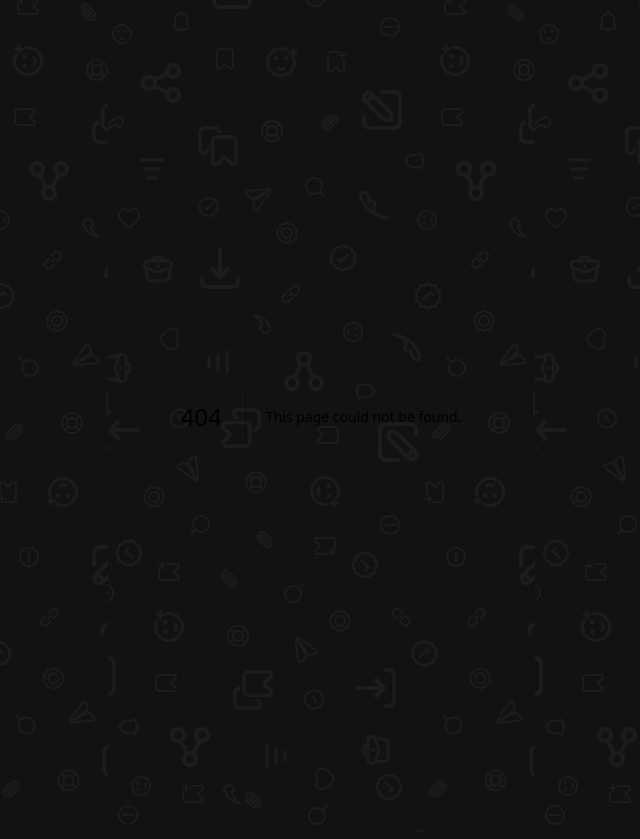
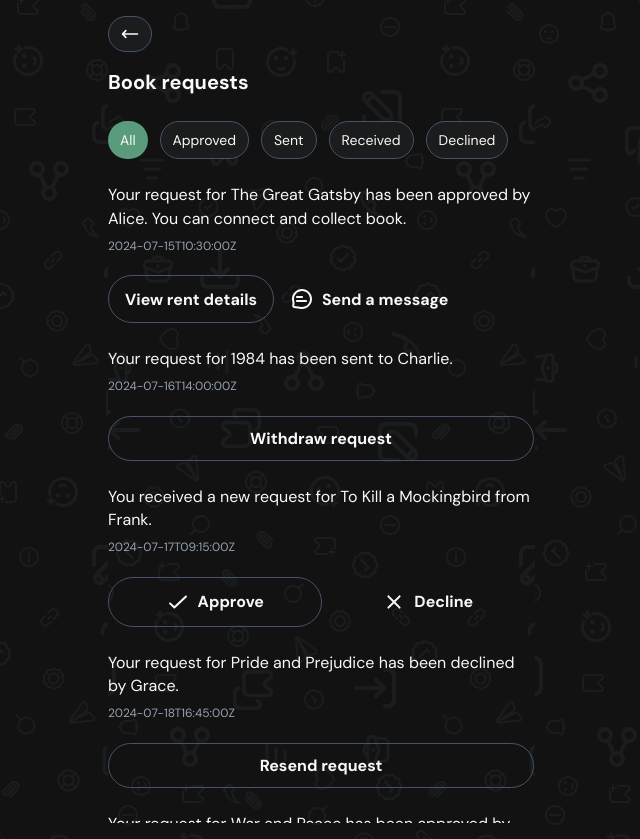
Before and after one commit to Parallax18/bookklub-frontend, a Next.js app: page /book-requests in a window 1280 px wide. Before the commit this address had no page. Shown: the whole page, without its empty margins (319-959 px from the left). Built offline with nearby package versions, Linux system fonts and the light colour scheme.

Commit message:
feat: book requests

```diff
--- a/package.json
+++ b/package.json
@@ -14,6 +14,7 @@
     "@emotion/styled": "^11.11.0",
     "@tanstack/react-query": "^5.28.4",
     "axios": "^1.6.5",
+    "date-fns": "^3.6.0",
     "firebase": "^10.10.0",
     "formik": "^2.4.5",
     "framer-motion": "^11.0.6",
--- a/src/app/(base)/page.tsx
+++ b/src/app/(base)/page.tsx
@@ -15,6 +15,7 @@ import SearchInput from "@/components/general/SearchInput";
 import FullScreenModal from "@/components/general/FullScreenModal";
 
 import BookSearch, { bookSearchFilters } from "@/components/home/BookSearch";
+import PillBar from "@/components/general/PillBar";
 
 export default function Home() {
   const { onOpen, isOpen, onClose } = useDisclosure();
--- a/src/app/(base)/rentals/page.tsx
+++ b/src/app/(base)/rentals/page.tsx
@@ -18,7 +18,7 @@ const RentalsPage = () => {
         >
           Rentals
         </Text>
-        <Link href={""}>
+        <Link href={"/book-requests"}>
           <Text
             color={"grey.400"}
             textDecoration={"underline"}
--- /dev/null
+++ b/src/app/(withoutbottom-nav)/book-requests/page.tsx
@@ -0,0 +1,121 @@
+"use client";
+
+import BookRequestItem, {
+  BookRequestItemProps,
+  BookRequestState,
+  BookRequestStates,
+} from "@/components/BookRequests/BookReqauestItem";
+import PillBar from "@/components/general/PillBar";
+import ArrowLeftIcon from "@/components/icons/ArrowLeftIcon";
+import { Badge, Box, Flex, IconButton, Stack, Text } from "@chakra-ui/react";
+import { useRouter } from "next/navigation";
+import React, { useState } from "react";
+
+const dummyRequests: BookRequestItemProps[] = [
+  {
+    bookName: "The Great Gatsby",
+    ownerName: "Alice",
+    senderName: "Bob",
+    type: "APPROVED",
+    timeAndDate: "2024-07-15T10:30:00Z",
+  },
+  {
+    bookName: "1984",
+    ownerName: "Charlie",
+    senderName: "Dave",
+    type: "SENT",
+    timeAndDate: "2024-07-16T14:00:00Z",
+  },
+  {
+    bookName: "To Kill a Mockingbird",
+    ownerName: "Eve",
+    senderName: "Frank",
+    type: "RECEIVED",
+    timeAndDate: "2024-07-17T09:15:00Z",
+  },
+  {
+    bookName: "Pride and Prejudice",
+    ownerName: "Grace",
+    senderName: "Hank",
+    type: "DECLINED",
+    timeAndDate: "2024-07-18T16:45:00Z",
+  },
+  {
+    bookName: "War and Peace",
+    ownerName: "Ken",
+    senderName: "Laura",
+    type: "APPROVED",
+    timeAndDate: "2024-07-20T08:30:00Z",
+  },
+  {
+    bookName: "The Catcher in the Rye",
+    ownerName: "Mike",
+    senderName: "Nina",
+    type: "SENT",
+    timeAndDate: "2024-07-21T13:00:00Z",
+  },
+  {
+    bookName: "Brave New World",
+    ownerName: "Olivia",
+    senderName: "Pete",
+    type: "RECEIVED",
+    timeAndDate: "2024-07-22T11:45:00Z",
+  },
+  {
+    bookName: "The Odyssey",
+    ownerName: "Quincy",
+    senderName: "Rachel",
+    type: "DECLINED",
+    timeAndDate: "2024-07-23T15:30:00Z",
+  },
+];
+
+const BookRequests = () => {
+  const router = useRouter();
+  const [filterBy, setFilterBy] = useState<BookRequestState | "ALL">("ALL");
+  return (
+    <>
+      <Box>
+        <IconButton
+          variant={"outlined"}
+          rounded={"1.25rem"}
+          aria-label="Go back"
+          width={"2.75rem"}
+          height={"2.25rem"}
+          display={"flex"}
+          justifyContent={"center"}
+          alignItems={"center"}
+          bg={"shade.black"}
+          icon={<ArrowLeftIcon boxSize={"1.25rem"} />}
+          onClick={() => router.back()}
+        />
+        <Text
+          color={"shade.white"}
+          fontSize={"1.25rem"}
+          fontStyle={"normal"}
+          fontWeight={700}
+          lineHeight={"145%"}
+          mt={"1rem"}
+        >
+          Book requests
+        </Text>
+        <PillBar
+          data={["ALL", ...BookRequestStates]}
+          onSelect={(val) => setFilterBy(val as BookRequestState | "ALL")}
+          selected={filterBy}
+        />
+      </Box>
+      <Stack gap={"1.5rem"} mt={"1.5rem"} overflowY={"scroll"} maxH={"80vh"}>
+        {dummyRequests
+          .filter((_req) =>
+            filterBy === "ALL" ? _req.type : _req.type === filterBy
+          )
+          .map((req) => (
+            <BookRequestItem key={req.timeAndDate} {...req} />
+          ))}
+      </Stack>
+    </>
+  );
+};
+
+export default BookRequests;
--- /dev/null
+++ b/src/components/BookRequests/BookReqauestItem.tsx
@@ -0,0 +1,136 @@
+import { Button, Flex, Stack, Text } from "@chakra-ui/react";
+import React from "react";
+import ChatIcon from "../icons/ChatIcon";
+import CloseIcon from "../icons/CloseIcon";
+import CheckMark from "../icons/CheckMark";
+
+const ApprovedRequestActions = () => {
+  return (
+    <Flex mt={"0.75rem"}>
+      <Button variant={"outlined"} py={"0.75rem"} px={"1rem"}>
+        View rent details
+      </Button>
+      <Button
+        border={"none"}
+        color={"shade.white"}
+        bg={"none"}
+        gap={"0.5rem"}
+        py={"0.75rem"}
+        px={"1rem"}
+      >
+        <ChatIcon boxSize={"1.5rem"} />
+        <Text fontSize={"1rem"}>Send a message</Text>
+      </Button>
+    </Flex>
+  );
+};
+
+const SentRequestActions = () => {
+  return (
+    <Flex mt={"0.75rem"} w={"full"}>
+      <Button variant={"outlined"} py={"0.75rem"} px={"1rem"} w={"full"}>
+        Withdraw request
+      </Button>
+    </Flex>
+  );
+};
+
+const ReceivedRequestActions = () => {
+  return (
+    <Flex mt={"0.75rem"} w={"full"}>
+      <Button
+        variant={"outlined"}
+        py={"0.75rem"}
+        px={"1rem"}
+        w={"full"}
+        gap={"0.5rem"}
+      >
+        <CheckMark boxSize={"1.5rem"} />
+        <Text fontSize={"1rem"}>Approve</Text>
+      </Button>
+      <Button
+        border={"none"}
+        color={"shade.white"}
+        bg={"none"}
+        gap={"0.5rem"}
+        py={"0.75rem"}
+        px={"1rem"}
+        w={"full"}
+      >
+        <CloseIcon boxSize={"1.5rem"} />
+        <Text fontSize={"1rem"}>Decline</Text>
+      </Button>
+    </Flex>
+  );
+};
+
+const DeclinedRequestActions = () => {
+  return (
+    <Flex mt={"0.75rem"} w={"full"}>
+      <Button variant={"outlined"} py={"0.75rem"} px={"1rem"} w={"full"}>
+        Resend request
+      </Button>
+    </Flex>
+  );
+};
+export const BookRequestStates = [
+  "APPROVED",
+  "SENT",
+  "RECEIVED",
+  "DECLINED",
+] as const;
+export type BookRequestState = (typeof BookRequestStates)[number];
+export interface BookRequestItemProps {
+  bookName: string;
+  ownerName?: string;
+  senderName?: string;
+  type: BookRequestState;
+  timeAndDate: string;
+}
+
+const getContent = ({
+  bookName,
+  ownerName,
+  senderName,
+}: Pick<BookRequestItemProps, "bookName" | "ownerName" | "senderName">) => {
+  const Content: Record<
+    BookRequestState,
+    { body: string; actions: () => React.JSX.Element }
+  > = {
+    APPROVED: {
+      body: `Your request for ${bookName} has been approved by ${ownerName}. You can connect and collect book.`,
+      actions: ApprovedRequestActions,
+    },
+    SENT: {
+      body: `Your request for ${bookName} has been sent to ${ownerName}.`,
+      actions: SentRequestActions,
+    },
+    DECLINED: {
+      body: `Your request for ${bookName} has been declined by ${ownerName}.`,
+      actions: DeclinedRequestActions,
+    },
+    RECEIVED: {
+      body: `You received a new request for ${bookName} from ${senderName}.`,
+      actions: ReceivedRequestActions,
+    },
+  };
+
+  return Content;
+};
+
+const BookRequestItem = (props: BookRequestItemProps) => {
+  const { bookName, ownerName, timeAndDate, senderName, type } = props;
+  return (
+    <Stack>
+      <Text color={"shade.white"} fontSize={"1rem"} lineHeight={"1.45rem"}>
+        {getContent({ bookName, ownerName, senderName })[type].body}
+      </Text>
+      <Text color={"grey.400"} fontSize={"0.75rem"} lineHeight={"1.0875rem"}>
+        {timeAndDate}
+      </Text>
+      <>{getContent({ bookName, ownerName, senderName })[type].actions()}</>
+    </Stack>
+  );
+};
+
+export default BookRequestItem;
--- a/src/components/general/DropDown.tsx
+++ b/src/components/general/DropDown.tsx
@@ -25,7 +25,7 @@ const DropDown = (props: DropDownProps) => {
   const { data, label, onChange } = props;
   const [selection, setSelection] = useState<string>();
   return (
-    <Menu matchWidth>
+    <Menu closeOnSelect={false} matchWidth>
       <MenuButton
         as={Button}
         variant={"outline"}
--- /dev/null
+++ b/src/components/general/PillBar.tsx
@@ -0,0 +1,49 @@
+import { Badge, Flex, Text } from "@chakra-ui/react";
+import React from "react";
+
+interface PillBarProps {
+  data: string[];
+  onSelect: (value: string) => void;
+  selected: string;
+}
+
+const PillBar = (props: PillBarProps) => {
+  return (
+    <Flex gap={"0.75rem"} mt={"1.5rem"} overflowX={"scroll"}>
+      {props.data.map((datum) => {
+        const isSelected = props.selected === datum;
+        return (
+          <Badge
+            key={datum}
+            bg={isSelected ? "primary.400" : "shade.black"}
+            border={isSelected ? "" : "1px"}
+            borderColor={"grey.600"}
+            p={"0.5rem 0.75rem"}
+            rounded={"2rem"}
+            color={"grey.400"}
+            display={"flex"}
+            gap={"0.5rem"}
+            alignItems={"center"}
+            justifyContent={"center"}
+            width={"max-content"}
+            textTransform={"capitalize"}
+            onClick={() => props.onSelect(datum)}
+          >
+            <Text
+              color={"shade.white"}
+              fontSize={"0.875rem"}
+              fontStyle={"normal"}
+              fontWeight={400}
+              lineHeight={"145%"}
+              textTransform={"capitalize"}
+            >
+              {datum.toLowerCase()}
+            </Text>
+          </Badge>
+        );
+      })}
+    </Flex>
+  );
+};
+
+export default PillBar;
--- /dev/null
+++ b/src/components/icons/CheckMark.tsx
@@ -0,0 +1,22 @@
+import { Icon, IconProps } from "@chakra-ui/react";
+import React from "react";
+
+const CheckMark = (props: IconProps) => {
+  return (
+    <Icon
+      {...props}
+      viewBox="0 0 24 24"
+      fill="none"
+      xmlns="http://www.w3.org/2000/svg"
+    >
+      <path
+        fill-rule="evenodd"
+        clip-rule="evenodd"
+        d="M20.6866 7.227C21.0882 6.84778 21.1062 6.21488 20.727 5.81337C20.3478 5.41185 19.7149 5.39378 19.3134 5.773L8.35339 16.1245L4.68664 12.6613C4.28513 12.2821 3.65222 12.3001 3.273 12.7017C2.89378 13.1032 2.91185 13.7361 3.31336 14.1153L7.66675 18.227C8.05215 18.591 8.65463 18.591 9.04003 18.227L20.6866 7.227Z"
+        fill="#FAF9F6"
+      />
+    </Icon>
+  );
+};
+
+export default CheckMark;
```
Also changed, not shown: 1 other file (tests, documents, lock files or other folders).
